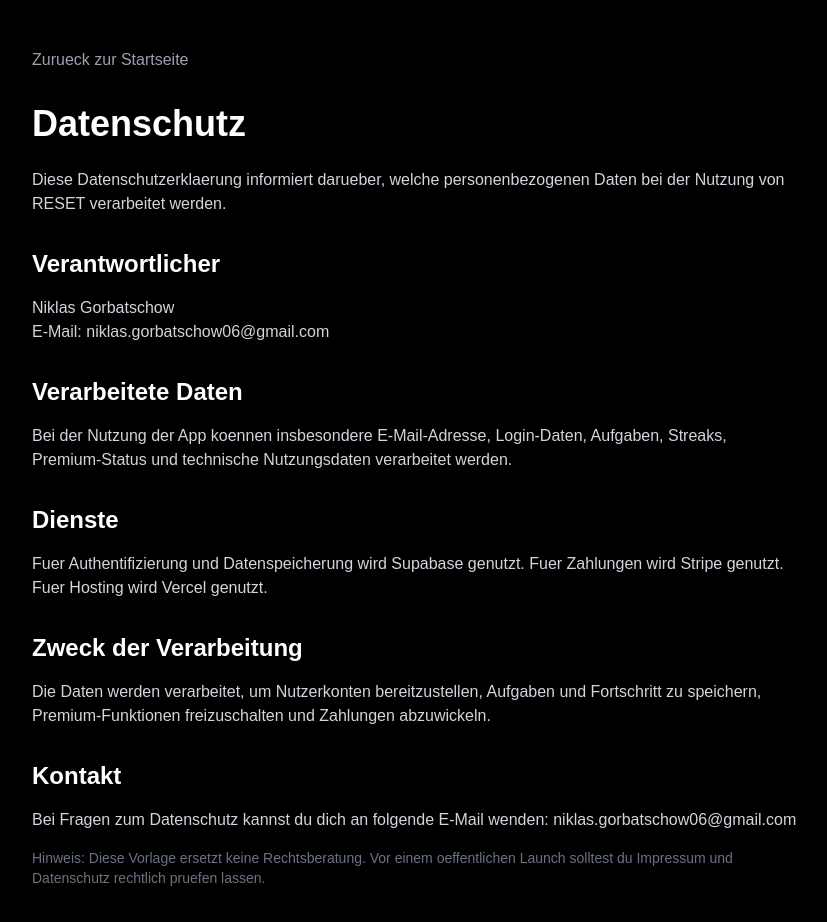
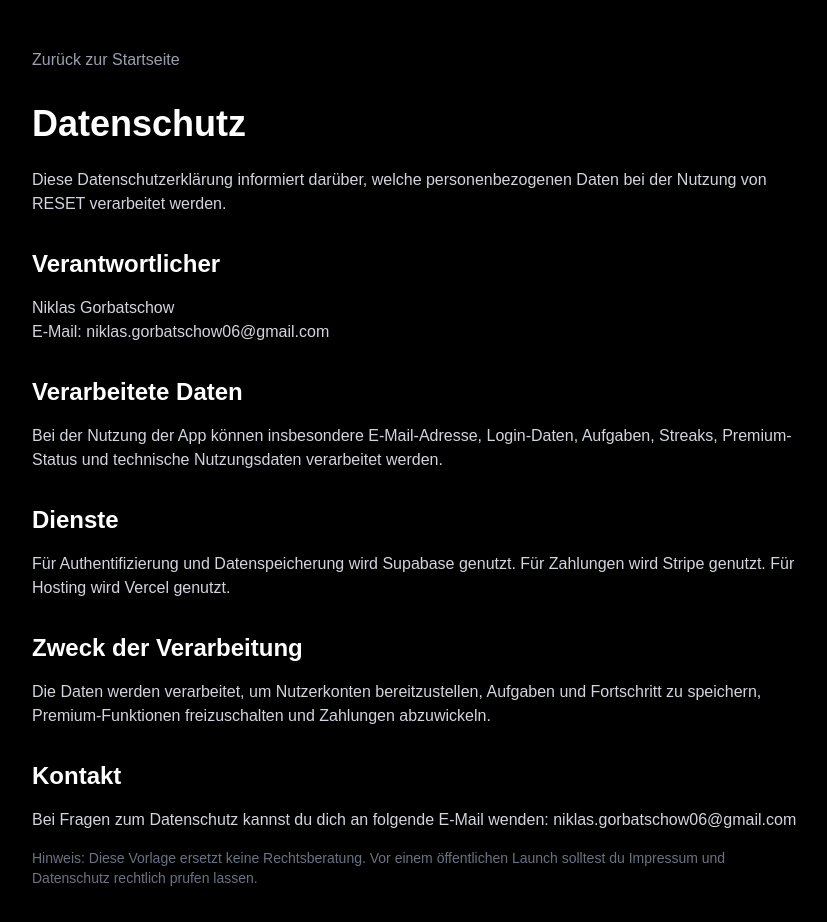
Before and after one commit to niklasgorbatschow06-a11y/reset-app, a Next.js app: page /datenschutz in a window 1280 px wide. Shown: the top 922 px of the page, without its empty margins (224-1051 px from the left). Built offline with nearby package versions, Linux system fonts and the light colour scheme.

Commit message:
restore legal page umlauts

```diff
--- a/app/datenschutz/page.js
+++ b/app/datenschutz/page.js
@@ -3,14 +3,14 @@ export default function Datenschutz() {
     <main className="min-h-screen bg-black text-white px-6 py-12">
       <div className="max-w-3xl mx-auto">
         <a href="/" className="text-gray-400 hover:text-white">
-          Zurueck zur Startseite
+          Zurück zur Startseite
         </a>
 
         <h1 className="text-4xl font-bold mt-8 mb-6">Datenschutz</h1>
 
         <div className="space-y-4 text-gray-300">
           <p>
-            Diese Datenschutzerklaerung informiert darueber, welche personenbezogenen Daten bei der Nutzung von RESET verarbeitet werden.
+            Diese Datenschutzerklärung informiert darüber, welche personenbezogenen Daten bei der Nutzung von RESET verarbeitet werden.
           </p>
 
           <h2 className="text-2xl font-bold text-white pt-4">Verantwortlicher</h2>
@@ -21,12 +21,12 @@ export default function Datenschutz() {
 
           <h2 className="text-2xl font-bold text-white pt-4">Verarbeitete Daten</h2>
           <p>
-            Bei der Nutzung der App koennen insbesondere E-Mail-Adresse, Login-Daten, Aufgaben, Streaks, Premium-Status und technische Nutzungsdaten verarbeitet werden.
+            Bei der Nutzung der App können insbesondere E-Mail-Adresse, Login-Daten, Aufgaben, Streaks, Premium-Status und technische Nutzungsdaten verarbeitet werden.
           </p>
 
           <h2 className="text-2xl font-bold text-white pt-4">Dienste</h2>
           <p>
-            Fuer Authentifizierung und Datenspeicherung wird Supabase genutzt. Fuer Zahlungen wird Stripe genutzt. Fuer Hosting wird Vercel genutzt.
+            Für Authentifizierung und Datenspeicherung wird Supabase genutzt. Für Zahlungen wird Stripe genutzt. Für Hosting wird Vercel genutzt.
           </p>
 
           <h2 className="text-2xl font-bold text-white pt-4">Zweck der Verarbeitung</h2>
@@ -40,7 +40,7 @@ export default function Datenschutz() {
           </p>
 
           <p className="text-gray-500 text-sm">
-            Hinweis: Diese Vorlage ersetzt keine Rechtsberatung. Vor einem oeffentlichen Launch solltest du Impressum und Datenschutz rechtlich pruefen lassen.
+            Hinweis: Diese Vorlage ersetzt keine Rechtsberatung. Vor einem öffentlichen Launch solltest du Impressum und Datenschutz rechtlich prufen lassen.
           </p>
         </div>
       </div>
--- a/app/impressum/page.js
+++ b/app/impressum/page.js
@@ -3,20 +3,20 @@ export default function Impressum() {
     <main className="min-h-screen bg-black text-white px-6 py-12">
       <div className="max-w-3xl mx-auto">
         <a href="/" className="text-gray-400 hover:text-white">
-          Zurueck zur Startseite
+          Zurück zur Startseite
         </a>
 
         <h1 className="text-4xl font-bold mt-8 mb-6">Impressum</h1>
 
         <div className="space-y-4 text-gray-300">
           <p>
-            Angaben gemaess § 5 TMG
+            Angaben gemäss § 5 TMG
           </p>
 
           <p>
             Niklas Gorbatschow<br />
-            Adresse hier eintragen<br />
-            PLZ Ort hier eintragen<br />
+            Patriziusstraße 21<br />
+            73479 Ellwangen<br />
             Deutschland
           </p>
 
@@ -26,12 +26,12 @@ export default function Impressum() {
           </p>
 
           <p>
-            Verantwortlich fuer den Inhalt nach § 18 Abs. 2 MStV:<br />
+            Verantwortlich für den Inhalt nach § 18 Abs. 2 MStV:<br />
             Niklas Gorbatschow
           </p>
 
           <p className="text-gray-500 text-sm">
-            Hinweis: Bitte pruefe diese Angaben vor dem oeffentlichen Launch und ergaenze deine vollstaendige ladungsfaehige Anschrift.
+            Hinweis: Bitte prüfe diese Angaben vor dem öffentlichen Launch und ergänze deine vollständige ladungsfähige Anschrift.
           </p>
         </div>
       </div>
```
